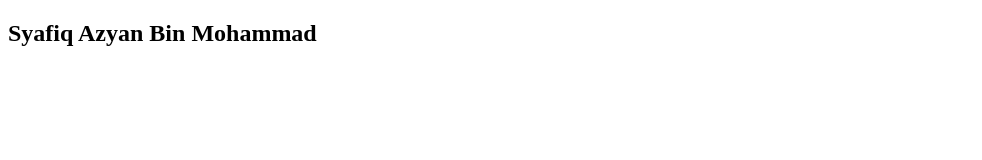
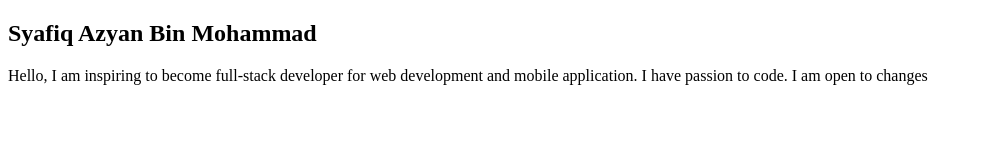
Before and after one commit to syafiqazyan/personal-website, a plain HTML site: page index.html in a window 1280 px wide. Shown: the whole page, without its empty margins (0-982 px from the left). Drawn offline with Linux system fonts and the light colour scheme.

Commit message:
Update index.html

```diff
--- a/index.html
+++ b/index.html
@@ -8,5 +8,6 @@
 </head>
 <body>
     <h2>Syafiq Azyan Bin Mohammad</h2>
+    <p>Hello, I am inspiring to become full-stack developer for web development and mobile application. I have passion to code. I am open to changes</p>
 </body>
 </html>
```
